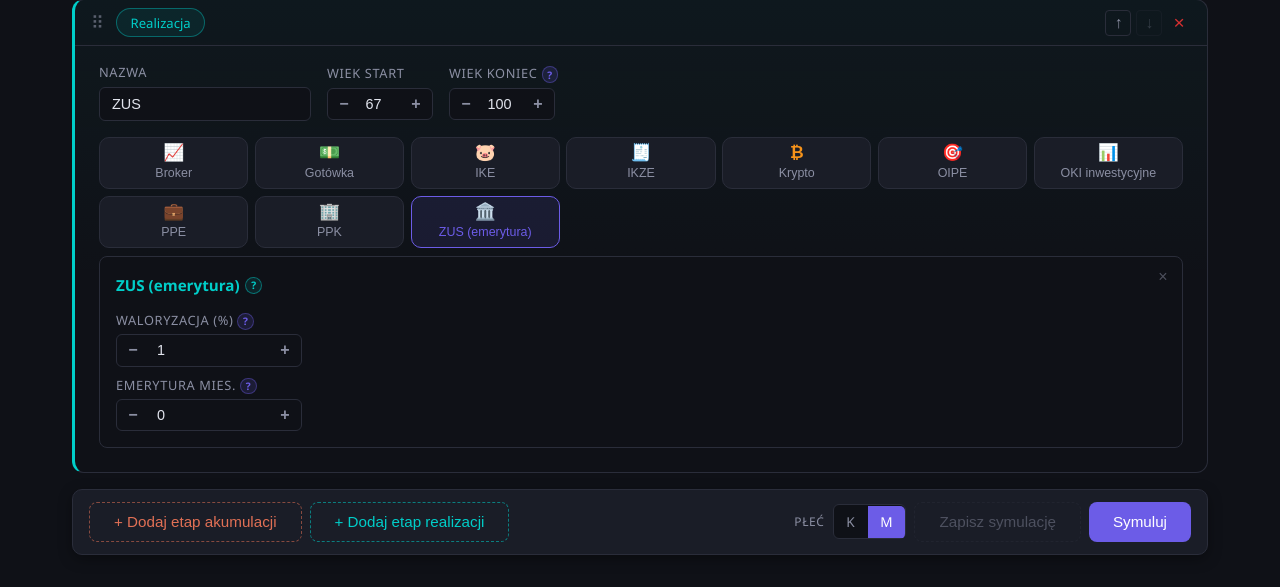
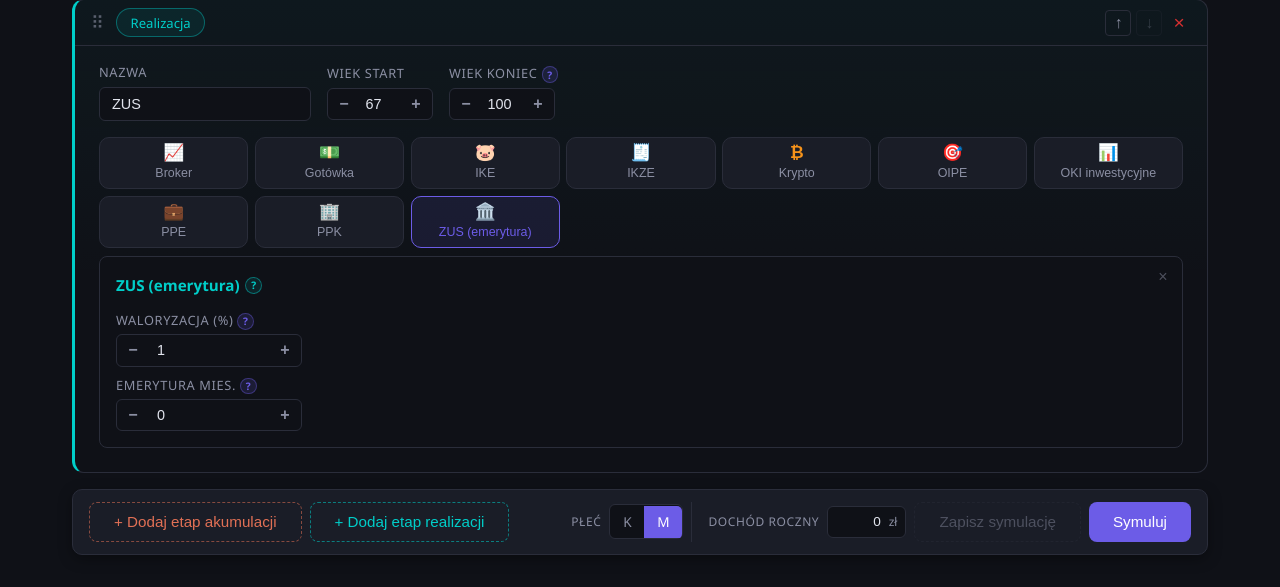
Before and after one commit to sequencer-pl/fire-simulator, a FastAPI app: page /sim in a window 1280 px wide. Shown: the part 4353-4940 px from the top of the page. Run offline with FastAPI, Linux system fonts and the light colour scheme.

Commit message:
feat: IKZE tax deduction (odliczenie od dochodu)
- Add annual_income field to SimulationInput (schemas.py)
- Add 'Dochód roczny' input to simulator bar (template + CSS)
- Engine: _compute_ikze_tax_saving() injects negative tax during accumulation
- Negative tax_paid displayed in green across simulator, home, and compare pages
- Tax efficiency capped at 100% for negative total_tax

```diff
--- a/app/simulation/schemas.py
+++ b/app/simulation/schemas.py
@@ -37,6 +37,7 @@ class SimulationInput(BaseModel):
     stages: list[StageInput]
     max_age: int = 100
     gender: Literal["k", "m"] = "m"
+    annual_income: float = 0.0
     config: TaxConfig = Field(default_factory=default_config)
 
 
--- a/app/templates/simulator.html
+++ b/app/templates/simulator.html
@@ -110,6 +110,13 @@
                             <label class="gender-option"><input type="radio" name="gender" value="m" checked /> M</label>
                         </div>
                     </div>
+                    <div class="income-field" title="Roczny dochód brutto z pracy najemnej. Wpływa na obliczenie oszczędności podatkowej z IKZE (odliczenie od dochodu).">
+                        <label for="annualIncome">Dochód roczny</label>
+                        <div class="income-input-wrap">
+                            <input type="number" id="annualIncome" min="0" step="1000" value="0" class="input-inline" />
+                            <span class="input-suffix">zł</span>
+                        </div>
+                    </div>
                     <button type="button" id="saveSimBtn" class="btn btn-secondary" disabled>Zapisz symulację</button>
                     <button type="button" id="simulateBtn" class="btn btn-primary">Symuluj</button>
                 </div>
--- a/static/css/style.css
+++ b/static/css/style.css
@@ -759,6 +759,62 @@ h2 {
     background: rgba(108, 92, 231, 0.1);
 }
 
+.income-field {
+    display: flex;
+    align-items: center;
+    gap: 0.5rem;
+    padding-left: 1rem;
+    border-left: 1px solid var(--border);
+}
+
+.income-field > label {
+    font-size: 0.75rem;
+    color: var(--text-dim);
+    text-transform: uppercase;
+    letter-spacing: 0.05em;
+    margin: 0;
+    white-space: nowrap;
+}
+
+.income-input-wrap {
+    display: flex;
+    align-items: center;
+    border: 1px solid var(--border);
+    border-radius: 6px;
+    background: var(--bg);
+    overflow: hidden;
+    transition: border-color 0.15s;
+}
+
+.income-input-wrap:focus-within {
+    border-color: var(--primary);
+}
+
+.input-inline {
+    border: none;
+    background: transparent;
+    color: var(--text);
+    font-size: 0.85rem;
+    padding: 0.45rem 0.5rem;
+    width: 8ch;
+    text-align: right;
+    outline: none;
+    -moz-appearance: textfield;
+    appearance: textfield;
+}
+
+.input-inline::-webkit-inner-spin-button,
+.input-inline::-webkit-outer-spin-button {
+    -webkit-appearance: none;
+    margin: 0;
+}
+
+.input-suffix {
+    font-size: 0.75rem;
+    color: var(--text-dim);
+    padding-right: 0.5rem;
+}
+
 /* --- Results --- */
 .results-section {
     margin-top: 3rem;
--- a/static/js/home.js
+++ b/static/js/home.js
@@ -87,7 +87,7 @@ function renderSims() {
             <div class="sim-metric"><span class="sim-metric-value green">${fmtMoney(sum.peak_wealth)}</span><span class="sim-metric-label">Szczyt</span></div>
             <div class="sim-metric"><span class="sim-metric-value">${fmtMoney(sum.final_wealth)}</span><span class="sim-metric-label">Na koniec</span></div>
             <div class="sim-metric"><span class="sim-metric-value accent">${fmtMoney(sum.total_withdrawn)}</span><span class="sim-metric-label">Wypłaty netto</span></div>
-            <div class="sim-metric"><span class="sim-metric-value red">${fmtMoney(sum.total_tax)}</span><span class="sim-metric-label">Podatki</span></div>
+            <div class="sim-metric"><span class="sim-metric-value ${sum.total_tax < 0 ? 'green' : 'red'}">${fmtMoney(sum.total_tax)}</span><span class="sim-metric-label">Podatki</span></div>
         </div>`;
 
         /* --- info line --- */
--- a/static/js/simulator.js
+++ b/static/js/simulator.js
@@ -45,7 +45,13 @@ function gatherFormData() {
         });
     });
 
-    return { stages: stages, max_age: 100, gender: currentGender(), config: CONFIG };
+    return {
+        stages: stages,
+        max_age: 100,
+        gender: currentGender(),
+        annual_income: parseFloat(document.getElementById("annualIncome")?.value) || 0,
+        config: CONFIG,
+    };
 }
 
 function currentGender() {
@@ -130,7 +136,7 @@ function renderResults(data) {
         </div>
         <div class="summary-card">
             <div class="label">Suma podatków</div>
-            <div class="value red">${formatMoney(data.total_tax)}</div>
+            <div class="value ${data.total_tax < 0 ? 'green' : 'red'}">${formatMoney(data.total_tax)}</div>
         </div>
     `;
 
@@ -154,7 +160,7 @@ function renderResults(data) {
             <td class="amount" data-col="wealth"><strong>${formatMoney(y.total_wealth)}</strong></td>
             <td class="amount" data-col="annual">${formatMoney(y.annual_withdrawal)}</td>
             <td class="amount" data-col="monthly">${formatMoney(y.monthly_withdrawal)}</td>
-            <td class="amount" data-col="tax">${formatMoney(y.tax_paid)}</td>
+            <td class="amount ${y.tax_paid < 0 ? 'green' : ''}" data-col="tax">${formatMoney(y.tax_paid)}</td>
         `;
         tbody.appendChild(tr);
     });
@@ -484,6 +490,8 @@ function populateStages(inputData) {
     const container = document.getElementById("stages-container");
     if (inputData.config) CONFIG = backfillConfig(inputData.config);
     if (inputData.gender) setGender(inputData.gender);
+    const incomeInput = document.getElementById("annualIncome");
+    if (incomeInput && inputData.annual_income) incomeInput.value = inputData.annual_income;
     container.innerHTML = "";
     (inputData.stages || []).forEach((stage) => {
         migrateLegacyAccounts(stage);
@@ -693,7 +701,7 @@ function renderWealthDetail(yr, container) {
             <div class="detail-item"><span class="detail-label">Majątek łącznie</span><span class="detail-value">${fmt(yr.total_wealth)}</span></div>
             <div class="detail-item"><span class="detail-label">Wypłata mies.</span><span class="detail-value green">${fmt(yr.monthly_withdrawal)}</span></div>
             <div class="detail-item"><span class="detail-label">Wypłata roczna</span><span class="detail-value green">${fmt(yr.annual_withdrawal)}</span></div>
-            <div class="detail-item"><span class="detail-label">Podatek</span><span class="detail-value red">${fmt(yr.tax_paid)}</span></div>
+            <div class="detail-item"><span class="detail-label">Podatek</span><span class="detail-value ${yr.tax_paid < 0 ? 'green' : 'red'}">${fmt(yr.tax_paid)}</span></div>
         </div>
         ${balHtml ? `<div class="detail-balances">${balHtml}</div>` : ""}
     `;
@@ -811,7 +819,7 @@ function renderWithdrawalDetail(yr, container) {
             <div class="detail-item"><span class="detail-label">Majątek łącznie</span><span class="detail-value">${fmt(yr.total_wealth)}</span></div>
             <div class="detail-item"><span class="detail-label">Wypłata mies.</span><span class="detail-value green">${fmt(yr.monthly_withdrawal)}</span></div>
             <div class="detail-item"><span class="detail-label">Wypłata roczna</span><span class="detail-value green">${fmt(yr.annual_withdrawal)}</span></div>
-            <div class="detail-item"><span class="detail-label">Podatek</span><span class="detail-value red">${fmt(yr.tax_paid)}</span></div>
+            <div class="detail-item"><span class="detail-label">Podatek</span><span class="detail-value ${yr.tax_paid < 0 ? 'green' : 'red'}">${fmt(yr.tax_paid)}</span></div>
         </div>
         ${balHtml ? `<div class="detail-balances">${balHtml}</div>` : ""}
     `;
```
Also changed, not shown: app/simulation/engine.py (+45 -0 lines), static/js/compare.js (+5 -3 lines).
